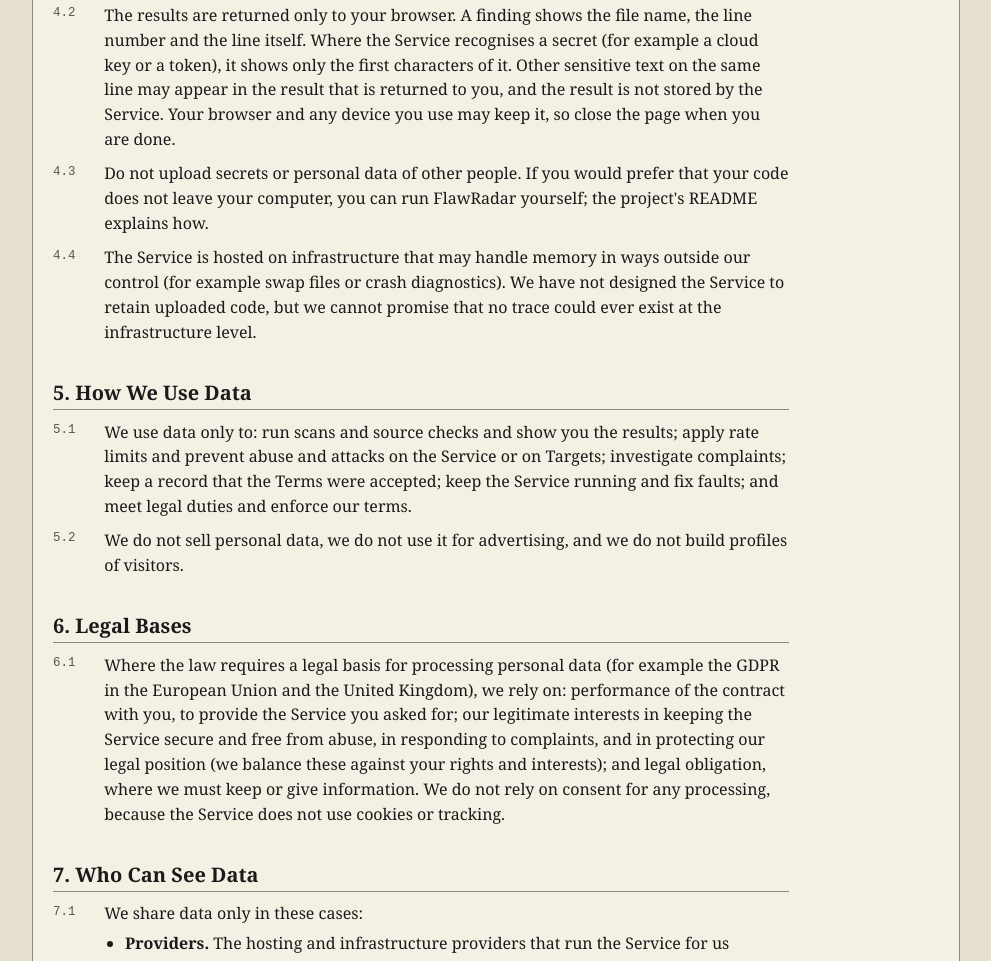
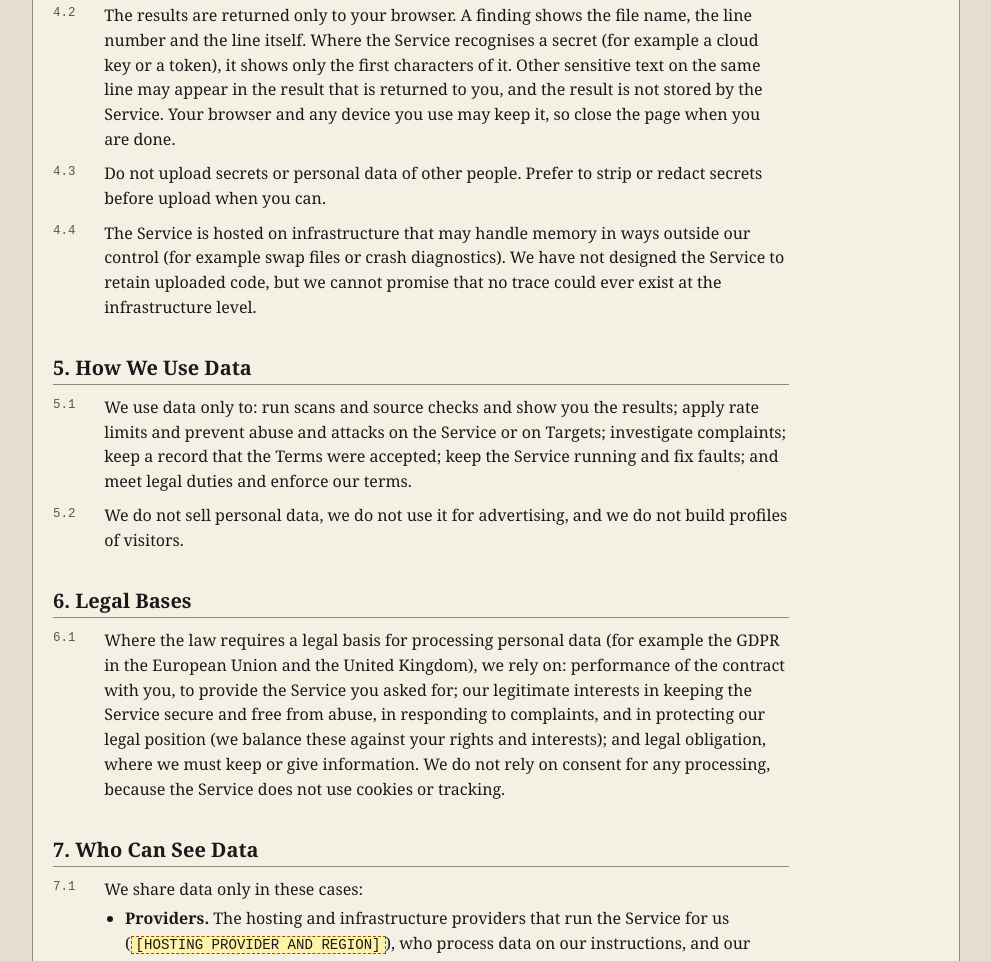
Before and after one commit to Sarmaaxs/flawradar, a website with bundled scripts: page public/privacy.html in a window 1280 px wide. Shown: the part 2915-3876 px from the top of the page, without its empty margins (144-1135 px from the left). Built offline with nearby package versions, Linux system fonts and the light colour scheme; no server answers.

Commit message:
Privacy: remove self-host/README for closed-source product

```diff
--- a/public/privacy.html
+++ b/public/privacy.html
@@ -101,7 +101,7 @@
   <h2 id="source">Uploaded Source Code</h2>
   <div class="c">Files you upload are sent to the Service, analysed by automated pattern checks in the server's memory, and discarded when the response is sent. They are not written to disk, not placed in a log, not included in any stored Report, not read by a person, and not used to train any model. Zip files are opened in memory and are not extracted to disk.</div>
   <div class="c">The results are returned only to your browser. A finding shows the file name, the line number and the line itself. Where the Service recognises a secret (for example a cloud key or a token), it shows only the first characters of it. Other sensitive text on the same line may appear in the result that is returned to you, and the result is not stored by the Service. Your browser and any device you use may keep it, so close the page when you are done.</div>
-  <div class="c">Do not upload secrets or personal data of other people. If you would prefer that your code does not leave your computer, you can run FlawRadar yourself; the project's README explains how.</div>
+  <div class="c">Do not upload secrets or personal data of other people. Prefer to strip or redact secrets before upload when you can.</div>
   <div class="c">The Service is hosted on infrastructure that may handle memory in ways outside our control (for example swap files or crash diagnostics). We have not designed the Service to retain uploaded code, but we cannot promise that no trace could ever exist at the infrastructure level.</div>
 
   <h2 id="use">How We Use Data</h2>
```
